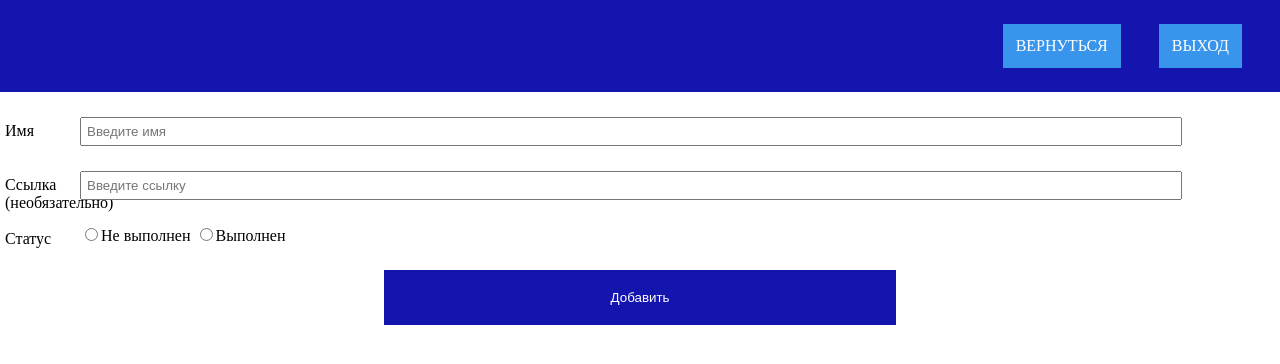
After one commit to DimaDanilov/phpexam, a PHP site: page /add_quiz_form.php in a window 1280 px wide. The commit adds this page. Shown: the top 364 px of the page. Run offline with PHP 8.4, Linux system fonts and the light colour scheme.

Commit message:
added create ability

```diff
--- /dev/null
+++ b/add_quiz_form.php
@@ -0,0 +1,36 @@
+<!DOCTYPE html>
+<html lang="en">
+<head>
+    <meta charset="UTF-8">
+    <meta name="viewport" content="width=device-width, initial-scale=1.0">
+    <title>Добавить опрос</title>
+    <link rel="stylesheet" href="styles/admin_page.css">
+    <link rel="stylesheet" href="styles/styles.css">
+</head>
+<body>
+    <div class="admin_menu">
+        <a href="admin_page.php" class="exit_btn">Вернуться</a>
+        <a href="exit_login.php" class="exit_btn">Выход</a>
+    </div>
+    <form method="GET" action="add_quiz.php">
+        <div class="form_field">
+                <label class="form_label">Имя</label>
+                <input type="text" name="quiz_name" placeholder="Введите имя" class="form_input" required>
+        </div>
+        <div class="form_field">
+                <label class="form_label">Ссылка (необязательно)</label>
+                <input type="text" name="link" placeholder="Введите ссылку" class="form_input">
+        </div>
+        <div class="form_field">
+                <label class="form_label">Статус</label>
+                <input type="radio" name="status" value="0" required>Не выполнен
+                <input type="radio" name="status" value="1">Выполнен
+        </div>
+        <button type="submit" name="submit" value="Войти" class="button_add_quiz">Добавить</button>
+
+
+
+
+    </form>
+</body>
+</html>
--- a/admin_page.php
+++ b/admin_page.php
@@ -16,6 +16,7 @@
         </div>
         <h1 class="admin_page__title">Добро пожаловать, Админ!</h1>
         <h2 class="questions_title">Текущие опросы</h2>
+        <a href="add_quiz_form.php" class="questions_title_link"><h2 class="questions_title">Добавить опрос<img src="img/+.png" class="icon_img"></h2></a>
 
         <?php
         $host="localhost";
@@ -32,9 +33,9 @@
 
         $quiz_data=mysqli_fetch_all($result);
         if($num_rows!=0){
-            echo'<table class="quiz_table"><tr class="quiz_tr_main"><td class="quiz_td_main">ID</td><td class="quiz_td_main">Название опроса</td><td class="quiz_td_main">Ссылка</td><td class="quiz_td_main">Статус</td><td class="quiz_td_main">Удалить</td></tr>';
+            echo'<table class="quiz_table"><tr class="quiz_tr_main"><td class="quiz_td_main">ID</td><td class="quiz_td_main">Название опроса</td><td class="quiz_td_main">Ссылка</td><td class="quiz_td_main">Статус</td><td class="quiz_td_main">Добавить</td><td class="quiz_td_main">Удалить</td></tr>';
             for ($i=0;$i<$num_rows;$i++){
-                echo('<tr class="quiz_tr"><td class="quiz_elem">'.$quiz_data[$i][0].'</td><td class="quiz_elem">'.$quiz_data[$i][1].'</td><td class="quiz_elem">'.$quiz_data[$i][2].'</td><td class="quiz_elem">'.$quiz_data[$i][3].'</td><td><a href="delete_quiz.php?id='.$quiz_data[$i][0].'"><img src="img/x.png" class="icon_img"></a></td></tr>');
+                echo('<tr class="quiz_tr"><td class="quiz_elem">'.$quiz_data[$i][0].'</td><td class="quiz_elem">'.$quiz_data[$i][1].'</td><td class="quiz_elem">'.$quiz_data[$i][2].'</td><td class="quiz_elem">'.$quiz_data[$i][3].'</td><td><a href="add_quiz_form.php"><img src="img/+.png" class="icon_img"></td><td><a href="delete_quiz.php?id='.$quiz_data[$i][0].'"><img src="img/x.png" class="icon_img"></a></td></tr>');
             }
             echo'</table>';
         }
--- a/styles/admin_page.css
+++ b/styles/admin_page.css
@@ -32,6 +32,11 @@ body{
 
 .questions_title{
     margin: 3%;
+    color:black;
+}
+
+.questions_title_link{
+    text-decoration: none;
 }
 
 .quiz_table{
@@ -58,5 +63,22 @@ body{
 }
 
 .icon_img{
-    max-width: 15%;
+    max-width: 2.5vw;
 }
+
+.button_add_quiz{
+    color: white;
+    width: 40%;
+    padding: 1.5%;
+    margin: 0 30%;
+    border: 1px solid transparent;
+    cursor: pointer;
+    transition: 0.15s;
+    background-color: rgb(20, 20, 175);
+}
+
+.button_add_quiz:hover{
+    background-color: white;
+    border-color: rgb(20, 20, 175);
+    color: rgb(20, 20, 175);
+}
```
Also changed, not shown: add_quiz.php (added, +20 -0 lines), img/+.png (added).
